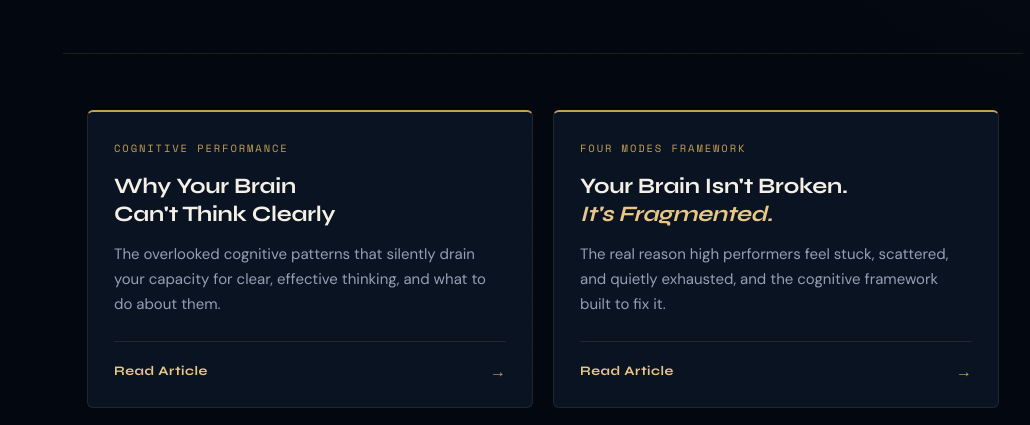
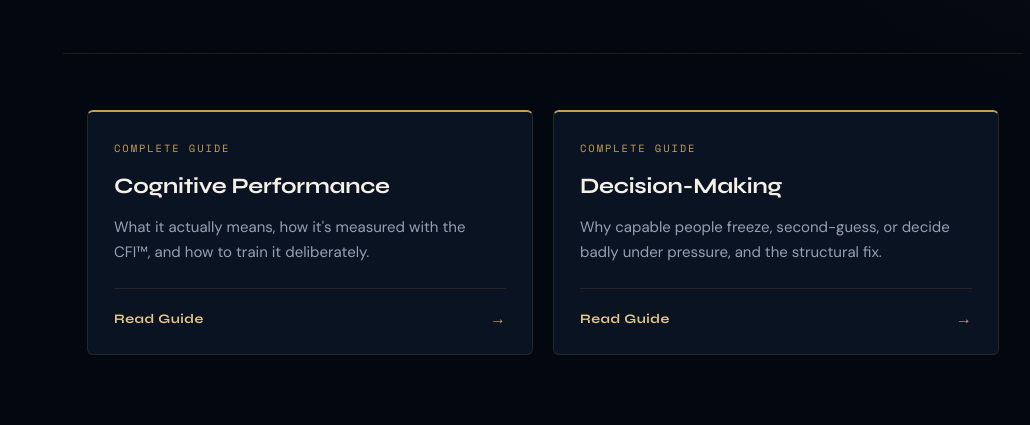
Before and after one commit to Life322-c/NeuralFusion.app2, a plain HTML site: page blog/index.html in a window 1280 px wide. Shown: the part 333-758 px from the top of the page, without its empty margins (97-1127 px from the left). Drawn offline with nearby package versions, Linux system fonts and the light colour scheme.

Commit message:
Add files via upload

```diff
--- a/blog/index.html
+++ b/blog/index.html
@@ -230,6 +230,31 @@ footer.site-footer a:hover{color:var(--gold-bright);}
 
 <section class="posts-grid">
 
+<a class="post-card" href="/cognitive-performance">
+<p class="tag">Complete Guide</p>
+<h2>Cognitive Performance</h2>
+<p>What it actually means, how it's measured with the CFI™, and how to train it deliberately.</p>
+<div class="footer">
+<span class="read">Read Guide</span>
+<span class="arrow">→</span>
+</div>
+</a>
+
+<a class="post-card" href="/decision-making">
+<p class="tag">Complete Guide</p>
+<h2>Decision-Making</h2>
+<p>Why capable people freeze, second-guess, or decide badly under pressure, and the structural fix.</p>
+<div class="footer">
+<span class="read">Read Guide</span>
+<span class="arrow">→</span>
+</div>
+</a>
+
+</section>
+
+<p class="eyebrow" style="margin:56px 0 20px;">Articles</p>
+<section class="posts-grid">
+
 <a class="post-card" href="/blog/why-your-brain-cant-think-clearly">
 <p class="tag">Cognitive Performance</p>
 <h2>Why Your Brain Can't Think Clearly</h2>
```
